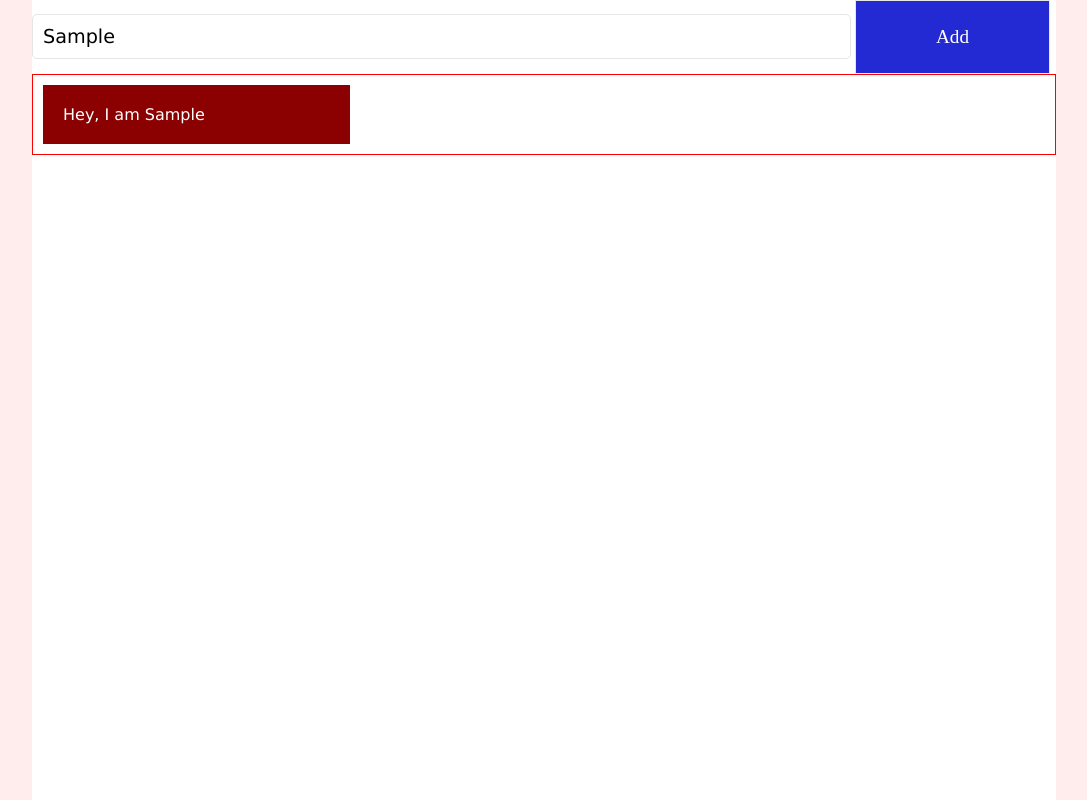
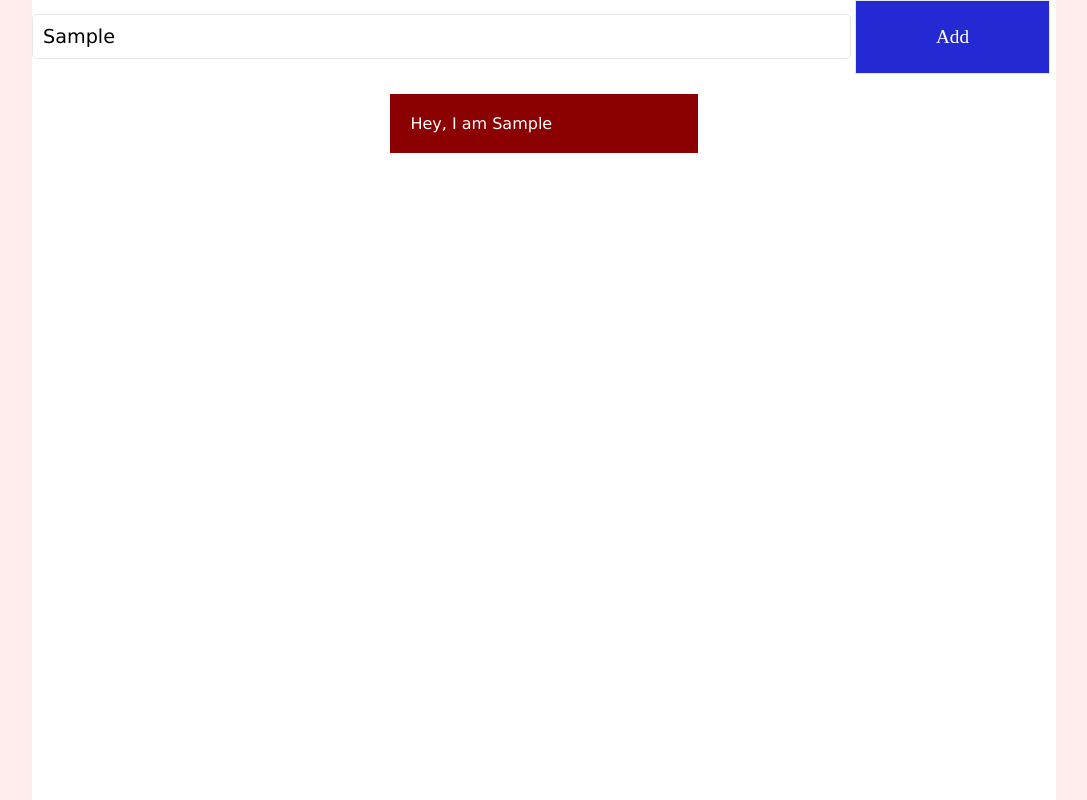
Before and after one commit to bhushan-amit/Name-Tag, a plain HTML site: page index.html in a window 1280 px wide. Both pictures are taken after typing "Sample" into the empty fields and a click on the button "Add". Shown: the whole page, without its empty margins (96-1183 px from the left). Drawn offline with Linux system fonts and the light colour scheme.

Commit message:
Final Commit

```diff
--- a/style.css
+++ b/style.css
@@ -42,8 +42,8 @@ input {
 
 .tags {
     display: flex;
-    border: 1px solid red;
     flex-wrap: wrap;
+    justify-content: center;
 }
 .tag {
     background-color: darkred;
@@ -52,5 +52,11 @@ input {
     width: 30%;
     color: white;
     font-family: 'Lucida Sans', 'Lucida Sans Regular', 'Lucida Grande', 'Lucida Sans Unicode', Geneva, Verdana, sans-serif;
-    margin:10px;
+    margin:20px;
+    transition: all 0.5s;
+
 }
+
+.tag:hover {
+   transform: translateY(-10px) ;
+}
```
